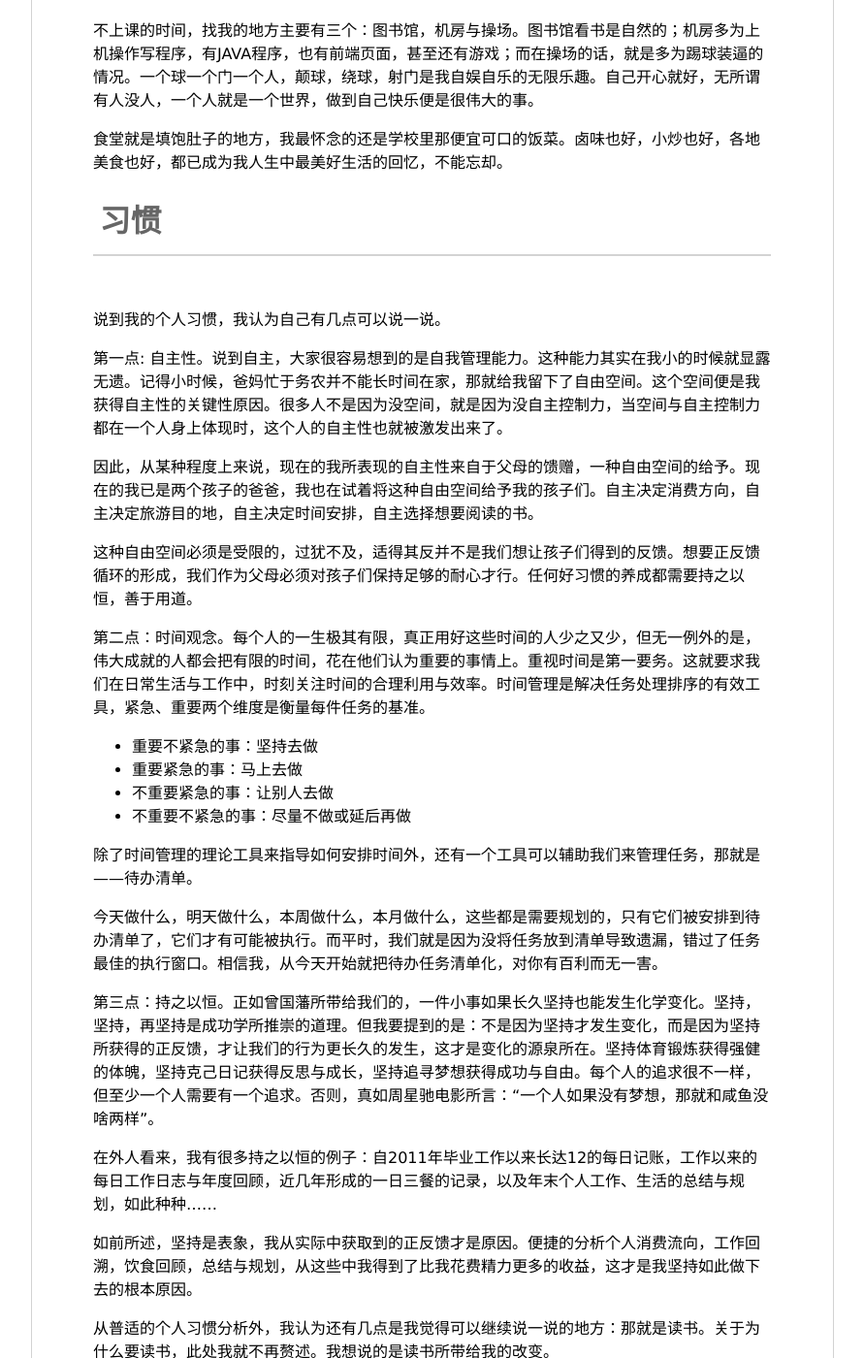
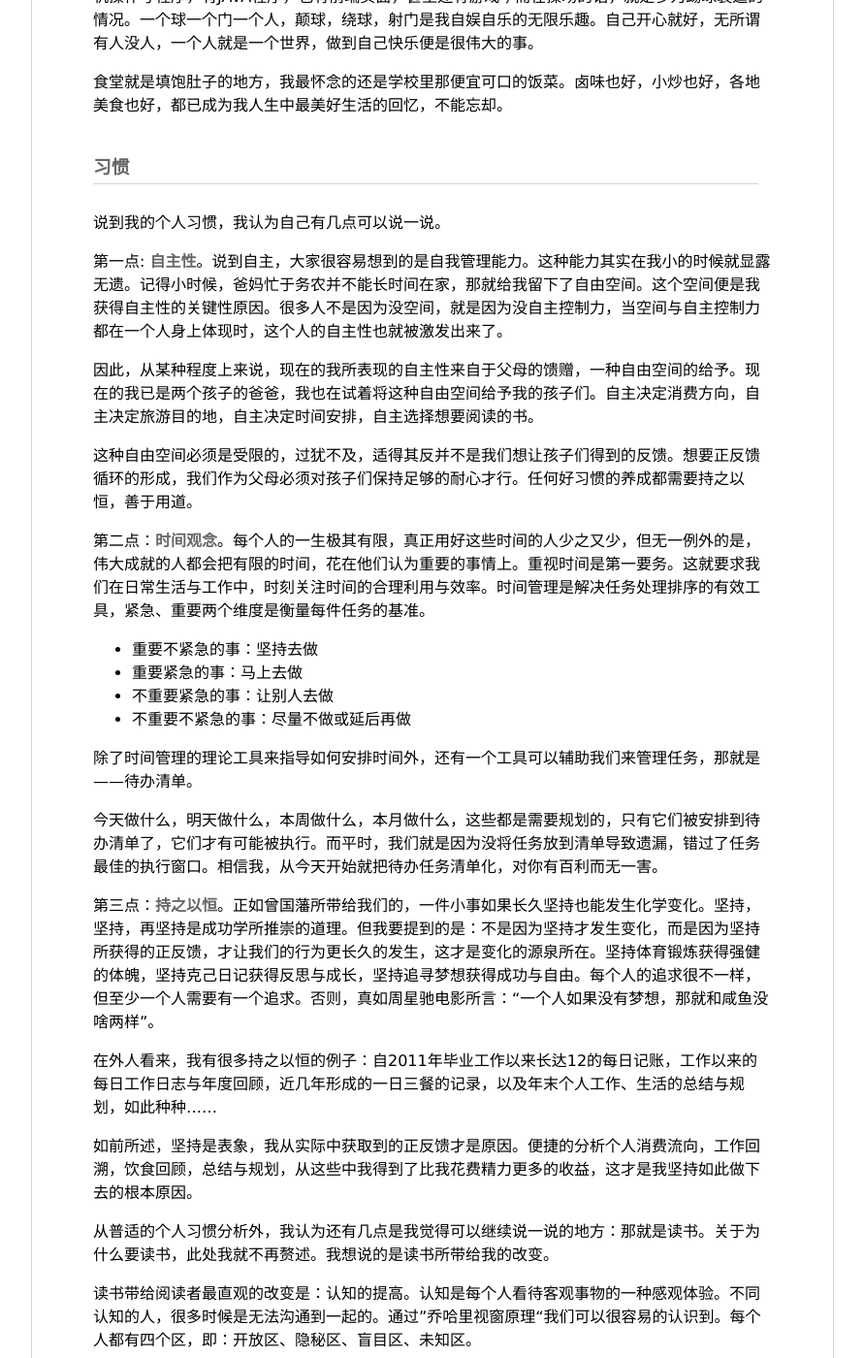
Before and after one commit to qingtian/biography, a Jekyll site: the page built from _posts/2023-03-15-my-personality-and-habits.md, in a window 1280 px wide and 1400 px high, scrolled down 863 px. Shown: the whole window at 97% size, without its empty margins (194-1085 px from the left). Built offline with Jekyll 4.4.1, drawn with Linux system fonts in a browser that asks for light colours; comment, search, counter and statistics services are not loaded.

Commit message:
《我的性格与习惯》

```diff
--- a/_posts/2023-03-15-my-personality-and-habits.md
+++ b/_posts/2023-03-15-my-personality-and-habits.md
@@ -6,7 +6,7 @@ description: 我的性格与习惯
 keywords: 性格, 习惯
 ---
 
-# 性格
+### 性格
 
 我自认为自己的性格属于温和性，不暴怒，也不暴喜。平和地看待人和事，不与他人顽固地争辩什么，懂得适当地舍弃。
 印象中，在生活中的脾气要回到青青期的那个时候。犹记得那是高中时期，我每天都还是住校，每周五下午放学才骑车回家。也许是荷尔蒙的影响，人会易怒，气不由分说的说来就来。而来之后，又感觉有种罪恶感，因为往往接收我的脾气的，是我的父母，亲爱的父母。
@@ -25,17 +25,17 @@ keywords: 性格, 习惯
 
 食堂就是填饱肚子的地方，我最怀念的还是学校里那便宜可口的饭菜。卤味也好，小炒也好，各地美食也好，都已成为我人生中最美好生活的回忆，不能忘却。
 
-# 习惯
+### 习惯
 
 说到我的个人习惯，我认为自己有几点可以说一说。
 
-第一点: 自主性。说到自主，大家很容易想到的是自我管理能力。这种能力其实在我小的时候就显露无遗。记得小时候，爸妈忙于务农并不能长时间在家，那就给我留下了自由空间。这个空间便是我获得自主性的关键性原因。很多人不是因为没空间，就是因为没自主控制力，当空间与自主控制力都在一个人身上体现时，这个人的自主性也就被激发出来了。
+第一点: **自主性**。说到自主，大家很容易想到的是自我管理能力。这种能力其实在我小的时候就显露无遗。记得小时候，爸妈忙于务农并不能长时间在家，那就给我留下了自由空间。这个空间便是我获得自主性的关键性原因。很多人不是因为没空间，就是因为没自主控制力，当空间与自主控制力都在一个人身上体现时，这个人的自主性也就被激发出来了。
 
 因此，从某种程度上来说，现在的我所表现的自主性来自于父母的馈赠，一种自由空间的给予。现在的我已是两个孩子的爸爸，我也在试着将这种自由空间给予我的孩子们。自主决定消费方向，自主决定旅游目的地，自主决定时间安排，自主选择想要阅读的书。
 
 这种自由空间必须是受限的，过犹不及，适得其反并不是我们想让孩子们得到的反馈。想要正反馈循环的形成，我们作为父母必须对孩子们保持足够的耐心才行。任何好习惯的养成都需要持之以恒，善于用道。
 
-第二点：时间观念。每个人的一生极其有限，真正用好这些时间的人少之又少，但无一例外的是，伟大成就的人都会把有限的时间，花在他们认为重要的事情上。重视时间是第一要务。这就要求我们在日常生活与工作中，时刻关注时间的合理利用与效率。时间管理是解决任务处理排序的有效工具，紧急、重要两个维度是衡量每件任务的基准。
+第二点：**时间观念**。每个人的一生极其有限，真正用好这些时间的人少之又少，但无一例外的是，伟大成就的人都会把有限的时间，花在他们认为重要的事情上。重视时间是第一要务。这就要求我们在日常生活与工作中，时刻关注时间的合理利用与效率。时间管理是解决任务处理排序的有效工具，紧急、重要两个维度是衡量每件任务的基准。
 
 - 重要不紧急的事：坚持去做
 - 重要紧急的事：马上去做
@@ -46,7 +46,7 @@ keywords: 性格, 习惯
 
 今天做什么，明天做什么，本周做什么，本月做什么，这些都是需要规划的，只有它们被安排到待办清单了，它们才有可能被执行。而平时，我们就是因为没将任务放到清单导致遗漏，错过了任务最佳的执行窗口。相信我，从今天开始就把待办任务清单化，对你有百利而无一害。
 
-第三点：持之以恒。正如曾国藩所带给我们的，一件小事如果长久坚持也能发生化学变化。坚持，坚持，再坚持是成功学所推崇的道理。但我要提到的是：不是因为坚持才发生变化，而是因为坚持所获得的正反馈，才让我们的行为更长久的发生，这才是变化的源泉所在。坚持体育锻炼获得强健的体魄，坚持克己日记获得反思与成长，坚持追寻梦想获得成功与自由。每个人的追求很不一样，但至少一个人需要有一个追求。否则，真如周星驰电影所言：“一个人如果没有梦想，那就和咸鱼没啥两样”。
+第三点：**持之以恒**。正如曾国藩所带给我们的，一件小事如果长久坚持也能发生化学变化。坚持，坚持，再坚持是成功学所推崇的道理。但我要提到的是：不是因为坚持才发生变化，而是因为坚持所获得的正反馈，才让我们的行为更长久的发生，这才是变化的源泉所在。坚持体育锻炼获得强健的体魄，坚持克己日记获得反思与成长，坚持追寻梦想获得成功与自由。每个人的追求很不一样，但至少一个人需要有一个追求。否则，真如周星驰电影所言：“一个人如果没有梦想，那就和咸鱼没啥两样”。
 
 在外人看来，我有很多持之以恒的例子：自2011年毕业工作以来长达12的每日记账，工作以来的每日工作日志与年度回顾，近几年形成的一日三餐的记录，以及年末个人工作、生活的总结与规划，如此种种......
 
```
